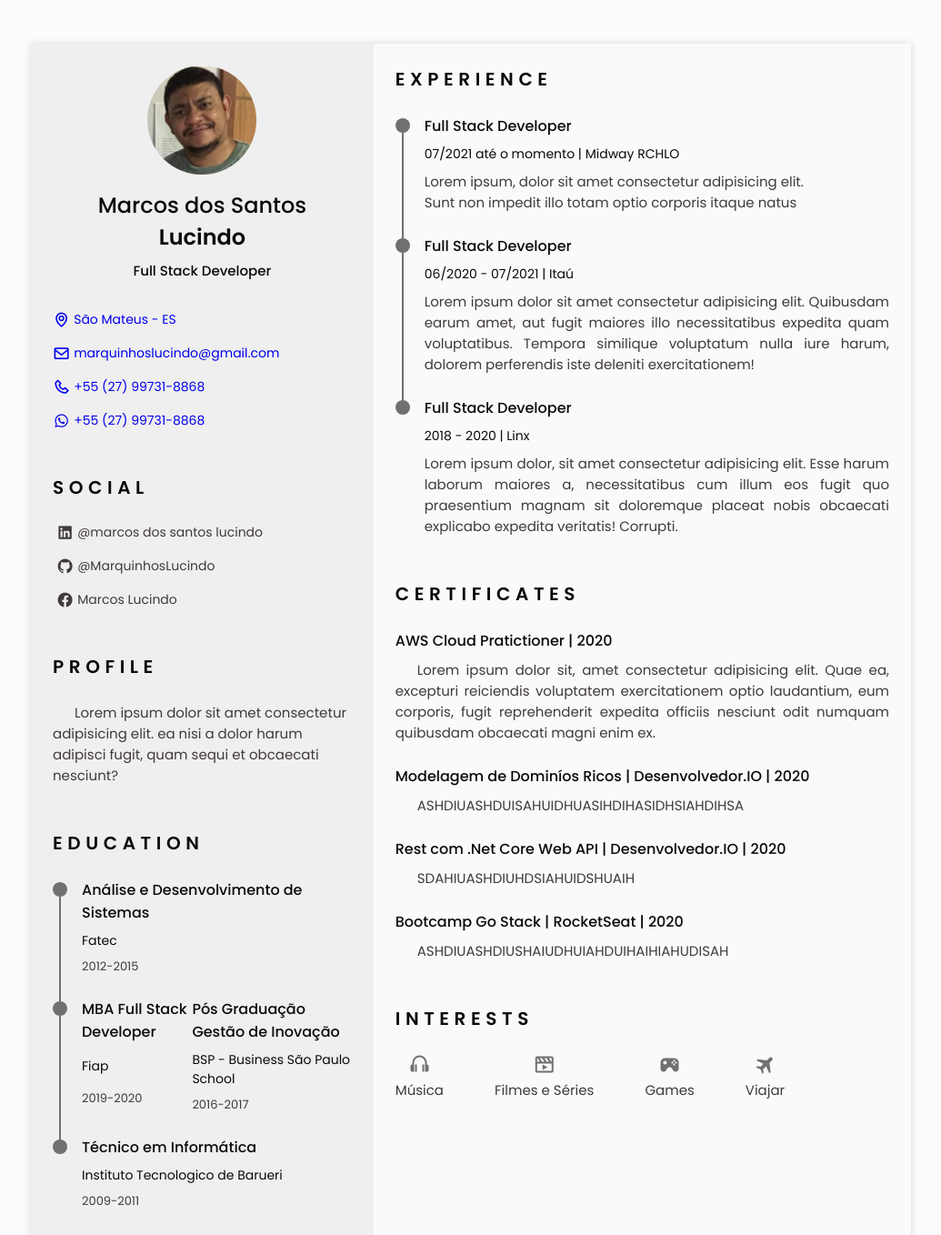
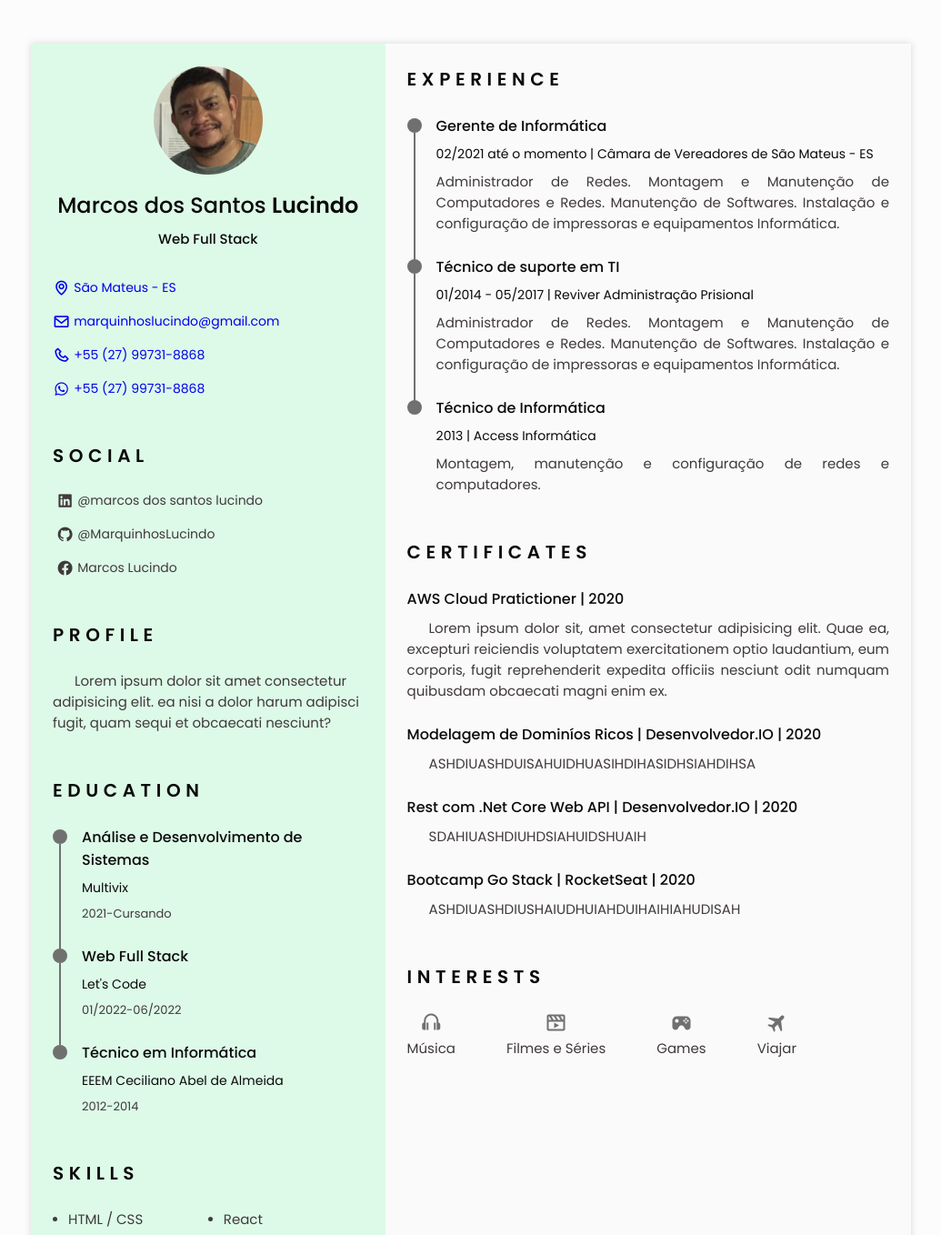
Before and after one commit to MarquinhosLucindo/curriculo-letletscode, a plain HTML site: page index.html in a window 1280 px wide. Shown: the top 1358 px of the page at 91% size, without its empty margins (122-1157 px from the left). Drawn offline with nearby package versions, Linux system fonts and the light colour scheme.

Commit message:
atualicação 4

```diff
--- a/index.html
+++ b/index.html
@@ -86,7 +86,7 @@
                 />
 
                 <h1 class="home__title">Marcos dos Santos  <b>Lucindo</b></h1>
-                <h3 class="home__profession">Full Stack Developer</h3>
+                <h3 class="home__profession">Web Full Stack</h3>
 
               </div>
 
@@ -163,8 +163,8 @@
                   <h3 class="education__title">
                     Análise e Desenvolvimento de Sistemas
                   </h3>
-                  <span class="education__studies">Fatec</span>
-                  <span class="education__year">2012-2015</span>
+                  <span class="education__studies">Multivix</span>
+                  <span class="education__year">2021-Cursando</span>
                 </div>
               </div>
 
@@ -175,19 +175,13 @@
                 </div>
 
                 <div class="education__data bd-grid">
-                  <h3 class="education__title">MBA Full Stack Developer</h3>
+                  <h3 class="education__title">Web Full Stack</h3>
                   <span class="education__studies"
-                    >Fiap</span
+                    >Let's Code</span
                   >
-                  <span class="education__year">2019-2020</span>
+                  <span class="education__year">01/2022-06/2022</span>
                 </div>
-                <div class="education__data bd-grid">
-                  <h3 class="education__title">Pós Graduação Gestão de Inovação</h3>
-                  <span class="education__studies"
-                    >BSP - Business São Paulo School</span
-                  >
-                  <span class="education__year">2016-2017</span>
-                </div>
+
               </div>
 
               <div class="education__content">
@@ -199,9 +193,9 @@
                 <div class="education__data bd-grid">
                   <h3 class="education__title">Técnico em Informática</h3>
                   <span class="education__studies"
-                    >Instituto Tecnologico de Barueri</span
+                    >EEEM Ceciliano Abel de Almeida</span
                   >
-                  <span class="education__year">2009-2011</span>
+                  <span class="education__year">2012-2014</span>
                 </div>
               </div>
             </div>
@@ -245,26 +239,20 @@
             <div class="languages__content bd-grid">
               <ul class="languages__data">
                 <li class="languages__name">
-                  <span class="languages__circle"></span> HTML / CSS
-                </li>
-                <li class="languages__name">
-                  <span class="languages__circle"></span> JavaScript
-                </li>
-                <li class="languages__name">
-                  <span class="languages__circle"></span> Postgre
+                  <span class="languages__circle"></span> Português
                 </li>
               </ul>
 
               <ul class="languages__data">
                 <li class="languages__name">
-                  <span class="languages__circle"></span> React
+                  <span class="languages__circle"></span> Inglês Técnico
                 </li>
 
               </ul>
 
               <ul class="languages__data">
                 <li class="languages__name">
-                  <span class="languages__circle"></span> React
+                  <span class="languages__circle"></span> Inglês
                 </li>
 
               </ul>
@@ -287,13 +275,13 @@
                 </div>
 
                 <div class="experience__data bd-grid">
-                  <h3 class="experience__title">Full Stack Developer</h3>
+                  <h3 class="experience__title">Gerente de Informática</h3>
                   <span class="experience__company">
-                    07/2021 até o momento | Midway RCHLO
+                    02/2021 até o momento | Câmara de Vereadores de São Mateus - ES
                   </span>
                   <p class="experience__description">
-                    Lorem ipsum, dolor sit amet consectetur adipisicing elit. <br>
-                    Sunt non impedit illo totam optio corporis itaque natus
+                    Administrador de Redes. Montagem e Manutenção de Computadores e Redes.
+                    Manutenção de Softwares. Instalação e configuração de impressoras e equipamentos Informática.
                   </p>
                 </div>
               </div>
@@ -305,14 +293,13 @@
                 </div>
 
                 <div class="experience__data bd-grid">
-                  <h3 class="experience__title">Full Stack Developer</h3>
+                  <h3 class="experience__title">Técnico de suporte em TI</h3>
                   <span class="experience__company">
-                    06/2020 - 07/2021 | Itaú
+                    01/2014 - 05/2017 | Reviver Administração Prisional
                   </span>
                   <p class="experience__description">
-                    Lorem ipsum dolor sit amet consectetur adipisicing elit.
-                    Quibusdam earum amet, aut fugit maiores illo necessitatibus expedita quam voluptatibus.
-                    Tempora similique voluptatum nulla iure harum, dolorem perferendis iste deleniti exercitationem!
+                    Administrador de Redes. Montagem e Manutenção de Computadores e Redes.
+                    Manutenção de Softwares. Instalação e configuração de impressoras e equipamentos Informática.
                   </p>
                 </div>
               </div>
@@ -324,14 +311,12 @@
                 </div>
 
                 <div class="experience__data bd-grid">
-                  <h3 class="experience__title">Full Stack Developer</h3>
+                  <h3 class="experience__title">Técnico de Informática</h3>
                   <span class="experience__company">
-                    2018 - 2020 | Linx
+                    2013 | Access Informática
                   </span>
                   <p class="experience__description">
-                    Lorem ipsum dolor, sit amet consectetur adipisicing elit.
-                    Esse harum laborum maiores a, necessitatibus cum illum eos fugit quo praesentium
-                    magnam sit doloremque placeat nobis obcaecati explicabo expedita veritatis! Corrupti.
+                    Montagem, manutenção e configuração de redes e computadores.
                   </p>
                 </div>
               </div>
--- a/src/assets/css/style.css
+++ b/src/assets/css/style.css
@@ -476,7 +476,7 @@ img {
     box-shadow: 0 0 8px rgba(13, 12, 12, 0.15);
   }
   .resume__left {
-    background-color: var(--container-color-alt);
+    background-color:rgba(54, 243, 126, 0.15);
   }
 
   .resume__left,
```
